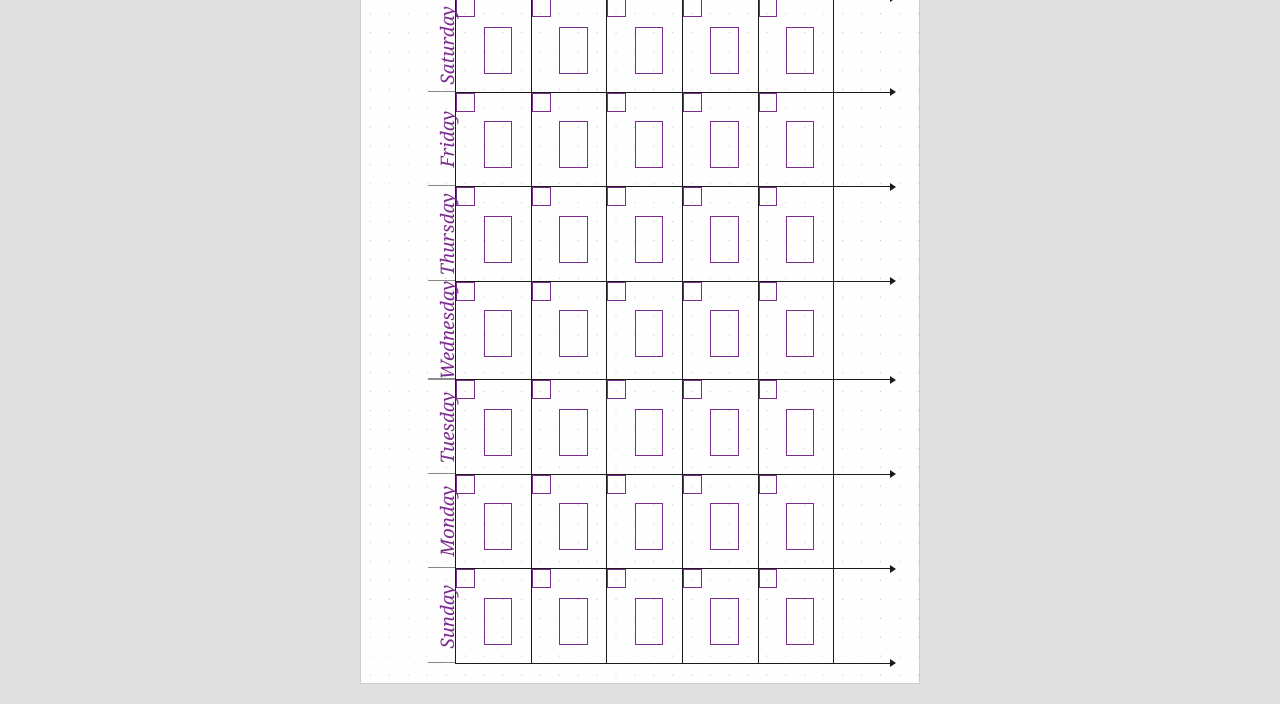
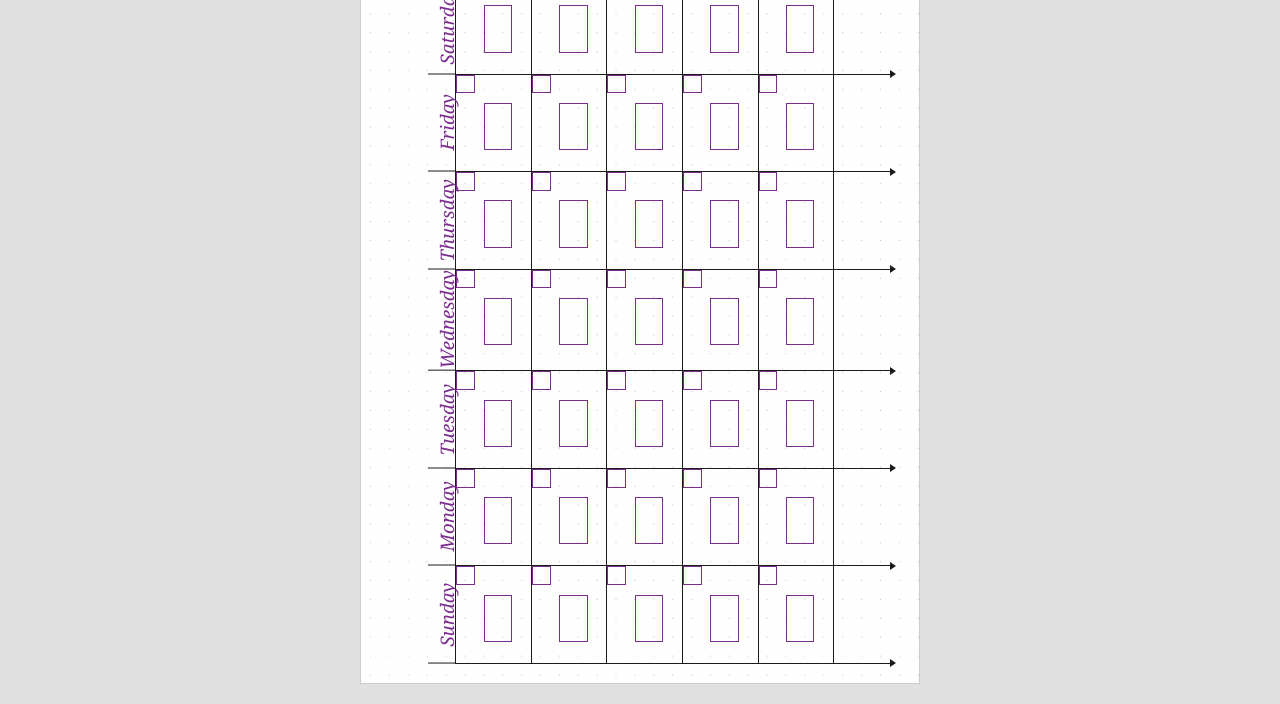
Before and after one commit to YayasDesigns/The-Balanced-Book, a plain HTML site: page blueprints/monthly.html in a window 1280 px wide. Shown: the part 210-914 px from the top of the page. Drawn offline with Linux system fonts and the light colour scheme.

Commit message:
Finalize monthly page layout — first draft complete
Adjusted top padding for better vertical centering on the page.
This marks the final monthly draft with all elements matching the
physical prototype: positioned checkboxes, purple day names at 14pt,
half-width row separator lines, and enlarged Present header.

Co-Authored-By: Claude Opus 4.6 <noreply@anthropic.com>

```diff
--- a/blueprints/monthly.html
+++ b/blueprints/monthly.html
@@ -16,7 +16,7 @@
       Arrow space: 18mm right of grid.
     */
     .page.monthly {
-      padding-top: 10mm;
+      padding-top: 2.5mm;
     }
 
     /* ---- Monthly header ---- */
```
